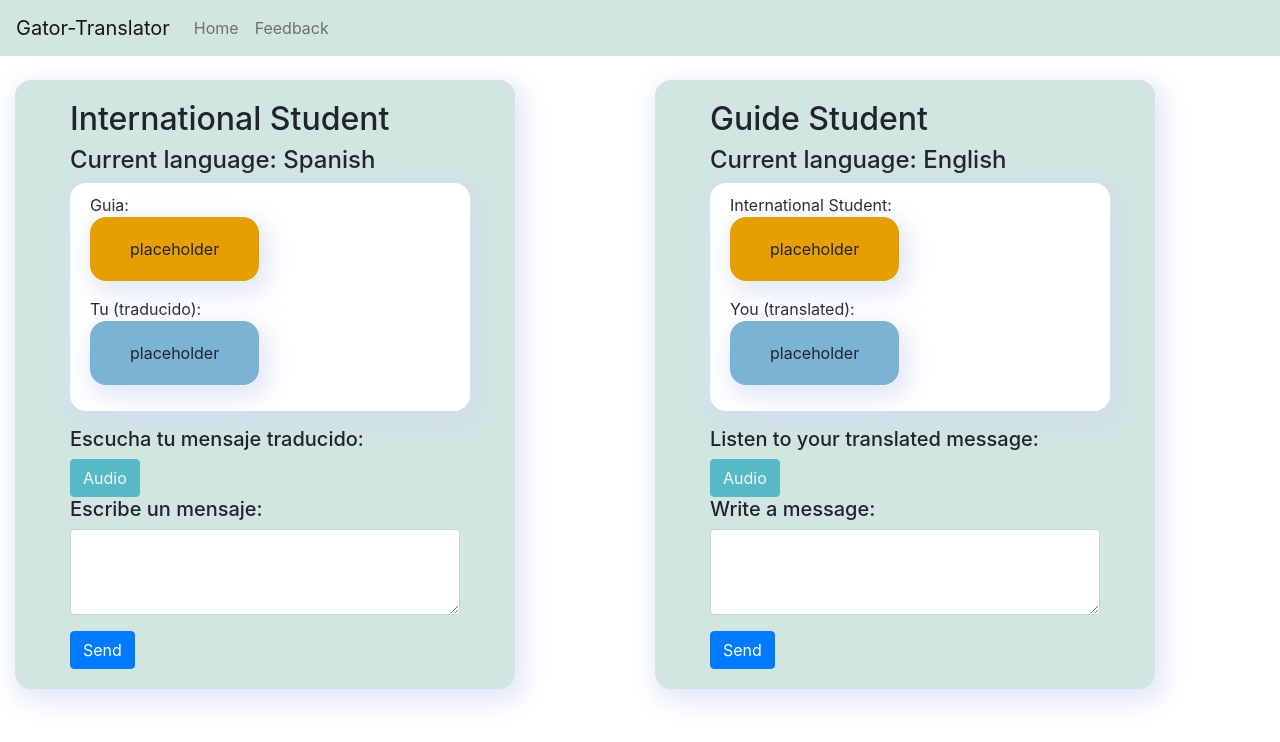
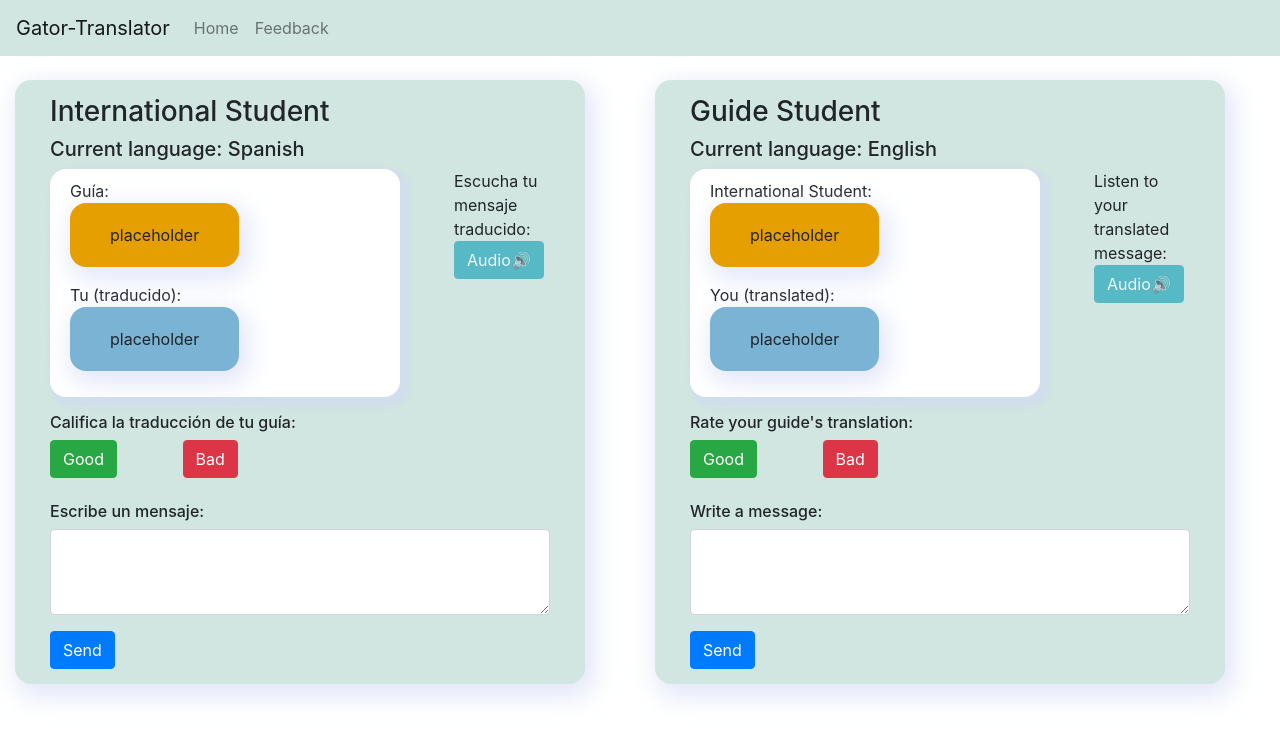
Before and after one commit to zayra-rojo/gator-translator, a React (Create React App) app in the folder client/: page / in a window 1280 px wide. Shown: the top 742 px of the page. Built offline with nearby package versions, Linux system fonts and the light colour scheme.

Commit message:
Feedback page now reads data from a json feedback file

```diff
--- a/client/src/components/BackgroundCard.js
+++ b/client/src/components/BackgroundCard.js
@@ -9,21 +9,21 @@ import Form from "react-bootstrap/Form";
 import "./styles.css";
 
 const figureStyleBackground = {
-  width: "500px",
+  width: "570px",
   // height: "600px",
   borderRadius: "16px",
-  marginRight: "24px",
-  padding: "20px 40px",
+  marginRight: "5px",
+  padding: "15px 20px",
   boxShadow: "5px 8px 24px 5px rgba(208, 216, 243, 0.6)",
   backgroundColor: "rgb(209, 230, 224)",
 };
 const figureStyleChat = {
-  width: "400px",
+  width: "350px",
   // height: "600px",
   borderRadius: "16px",
   marginRight: "24px",
   padding: "10px 20px",
-  boxShadow: "5px 8px 24px 5px rgba(208, 216, 243, 0.6)",
+  boxShadow: "5px 5px 5px 5px rgba(208, 216, 243, 0.6)",
   backgroundColor: "white",
 };
 let guideCardContent = "Hi, do you need directions?";
@@ -36,7 +36,7 @@ function BackgroundCard(props) {
     if (props.user == "International") {
       return (
         <>
-          <div>{props.user == "International" ? "Guia:" : "You:"}</div>
+          <div>{props.user == "International" ? "Guía:" : "You:"}</div>
 
           <DialogueCard
             user="Guide"
@@ -95,31 +95,55 @@ function BackgroundCard(props) {
   return (
     <Figure style={figureStyleBackground}>
       <Container>
-        <h2>{props.user} Student</h2>
-        <h4>
+        <h3>{props.user} Student</h3>
+        <h5>
           Current language:{" "}
           {props.user == "International" ? "Spanish" : "English"}
-        </h4>
+        </h5>
+        <Row>
+          <Col>
             <Figure style={figureStyleChat}>{setTextBubbles()}</Figure>
+          </Col>
+          <Col>
+            <div>
               {props.user == "International" ? (
-          <h5>Escucha tu mensaje traducido: </h5>
+                <div>Escucha tu mensaje traducido: </div>
               ) : (
-          <h5>Listen to your translated message: </h5>
+                <div>Listen to your translated message: </div>
               )}
               <Button
                 variant="info"
                 onClick={props.onAudioRequest}
                 disabled={!props.onAudioAvailable}
               >
-          Audio
+                Audio🔊
               </Button>
+            </div>
+          </Col>
+        </Row>
+        <div>
+          {props.user == "International" ? (
+            <h6>Califica la traducción de tu guía:</h6>
+          ) : (
+            <h6>Rate your guide's translation:</h6>
+          )}
+          <Row>
+            <Col>
+              <Button variant="success">Good</Button>
+            </Col>
+            <Col md={{ span: 9, offset: 0 }}>
+              <Button variant="danger">Bad</Button>
+            </Col>
+          </Row>{" "}
+        </div>
+        <br />
         <Form>
           <Form.Group controlId="exampleForm.ControlTextarea1">
-            <h5>
+            <h6>
               {props.user == "International"
                 ? "Escribe un mensaje:"
                 : "Write a message:"}
-            </h5>
+            </h6>
             <Form.Control as="textarea" rows={3} onChange={props.onNewText} />
           </Form.Group>
           <Button
--- a/client/src/components/FeedbackPage.js
+++ b/client/src/components/FeedbackPage.js
@@ -1,6 +1,92 @@
-import React, { useState } from "react";
+import React, { useState, useEffect } from "react";
+import axios from "axios";
 import Container from "react-bootstrap/Container";
+import Table from "react-bootstrap/Table";
+
 function FeedbackPage() {
-  return <Container fluid>** link to qualtrics feedback survey **</Container>;
+  const [allFeedback, setAllFeedback] = useState();
+  const [loading, setIsLoading] = useState(true);
+
+  useEffect(() => {
+    const fetchAllFeedback = async () => {
+      const result = await axios
+        .get("http://localhost:8080/feedback")
+        .then((response) => {
+          console.log(
+            "inside fetchAllData, printing response.data...",
+            response.data
+          );
+          setAllFeedback(response.data);
+          setIsLoading(false);
+        });
+    };
+    fetchAllFeedback();
+  }, []);
+  if (loading) return <span>Loading...</span>;
+  if (!allFeedback) return <span>Data not available yet...</span>;
+
+  return (
+    <Container fluid>
+      <h2>International Student's Feedback</h2>
+      <Table striped bordered hover>
+        <thread>
+          <tr>
+            <th>Good transation</th>
+          </tr>
+        </thread>
+        <tbody>
+          {allFeedback.internationalStudentFeedback.good.map((elem) => (
+            <tr>
+              <td>{elem}</td>
+            </tr>
+          ))}
+        </tbody>
+      </Table>
+      <Table striped bordered hover>
+        <thread>
+          <tr>
+            <th>Bad transation</th>
+          </tr>
+        </thread>
+        <tbody>
+          {allFeedback.internationalStudentFeedback.bad.map((elem) => (
+            <tr>
+              <td>{elem}</td>
+            </tr>
+          ))}
+        </tbody>
+      </Table>
+      <h2>Guide Student's Feedback</h2>
+      <Table striped bordered hover>
+        <thread>
+          <tr>
+            <th>Good transation</th>
+          </tr>
+        </thread>
+        <tbody>
+          {allFeedback.guideStudentFeedback.good.map((elem) => (
+            <tr>
+              <td>{elem}</td>
+            </tr>
+          ))}
+        </tbody>
+      </Table>
+      <Table striped bordered hover>
+        <thread>
+          <tr>
+            <th>Bad transation</th>
+          </tr>
+        </thread>
+        <tbody>
+          {allFeedback.guideStudentFeedback.bad.map((elem) => (
+            <tr>
+              <td>{elem}</td>
+            </tr>
+          ))}
+        </tbody>
+      </Table>
+    </Container>
+  );
 }
+
 export default FeedbackPage;
```
Also changed, not shown: client/src/translation-feedback/feedback.json (added, +10 -0 lines), 2 other files (tests, documents, lock files or other folders). Lines whose indentation alone changed are shown as unchanged.
